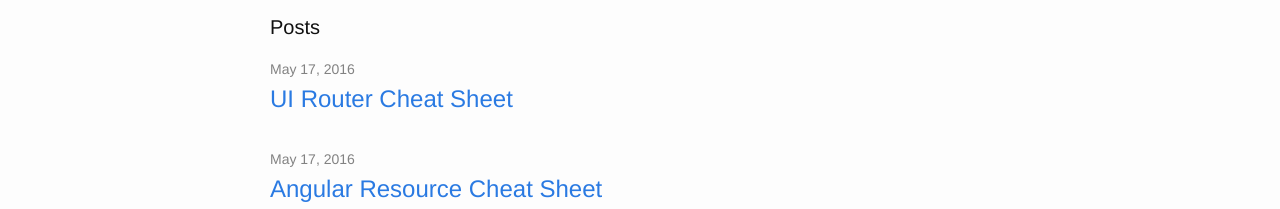
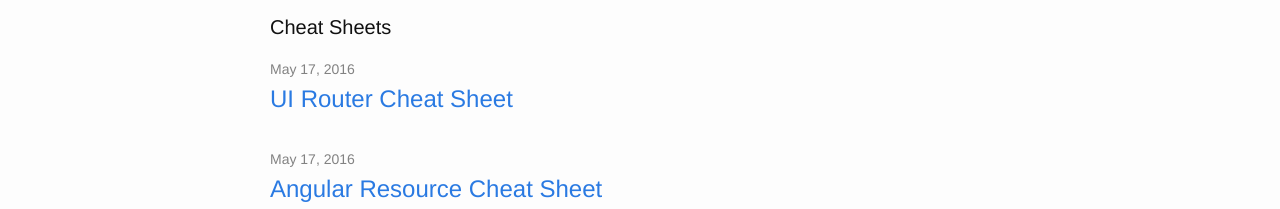
Before and after one commit to mperrenoud/mperrenoud.github.io, a Jekyll site: the page built from index.html, in a window 1280 px wide. Shown: the part 559-768 px from the top of the page. Built offline with Jekyll 4.4.1, drawn with Linux system fonts in a browser that asks for light colours; comment, search, counter and statistics services are not loaded.

Commit message:
change header to cheat sheets

```diff
--- a/index.html
+++ b/index.html
@@ -9,7 +9,7 @@
       <iframe src="https://www.youtube.com/embed/videoseries?list=PL818UA7VV2jMDeo1TggqWdb-O1WzTbAuB" allowfullscreen></iframe>
   </div>
 
-  <h1 class="page-heading">Posts</h1>
+  <h1 class="page-heading">Cheat Sheets</h1>
 
   <ul class="post-list">
     {% for post in site.posts %}
```
